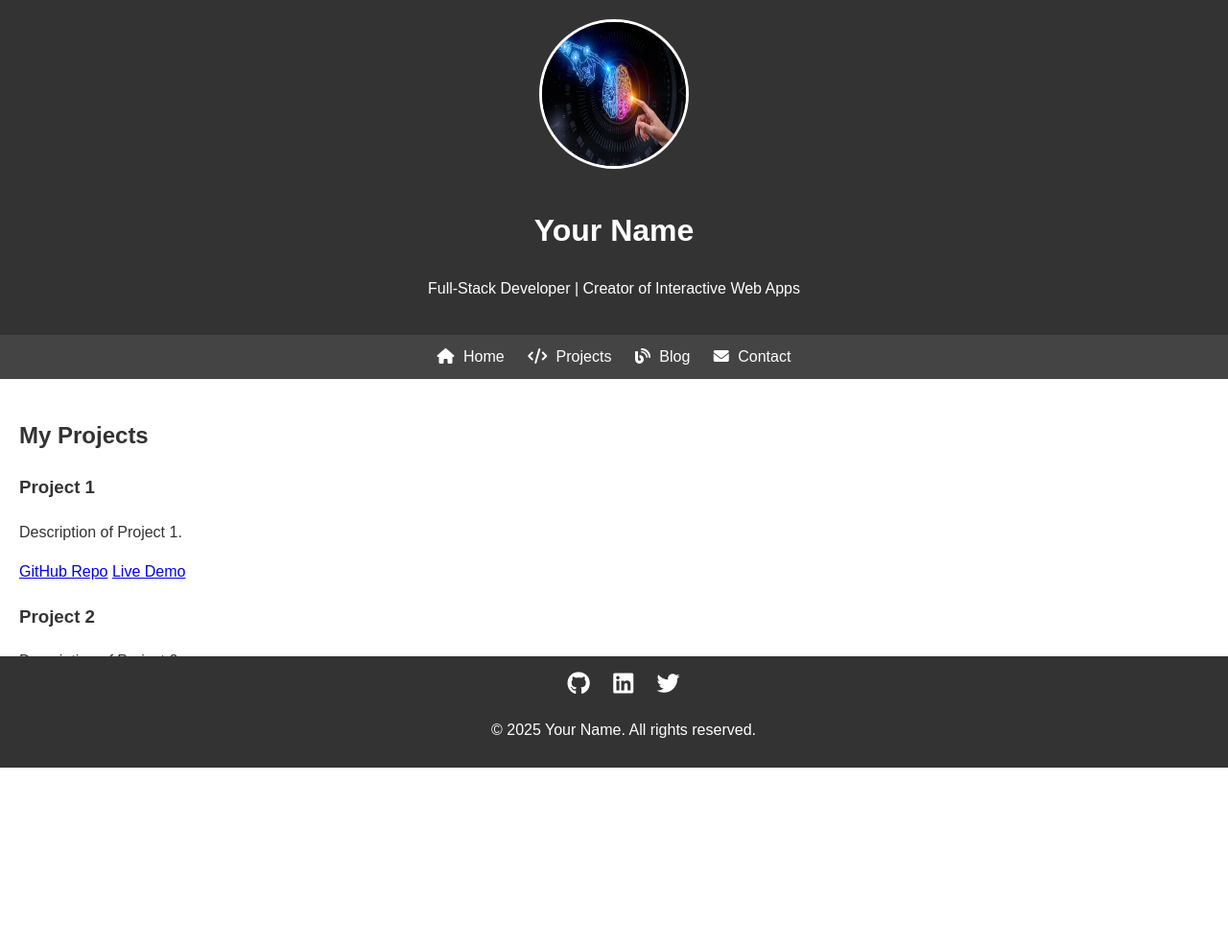
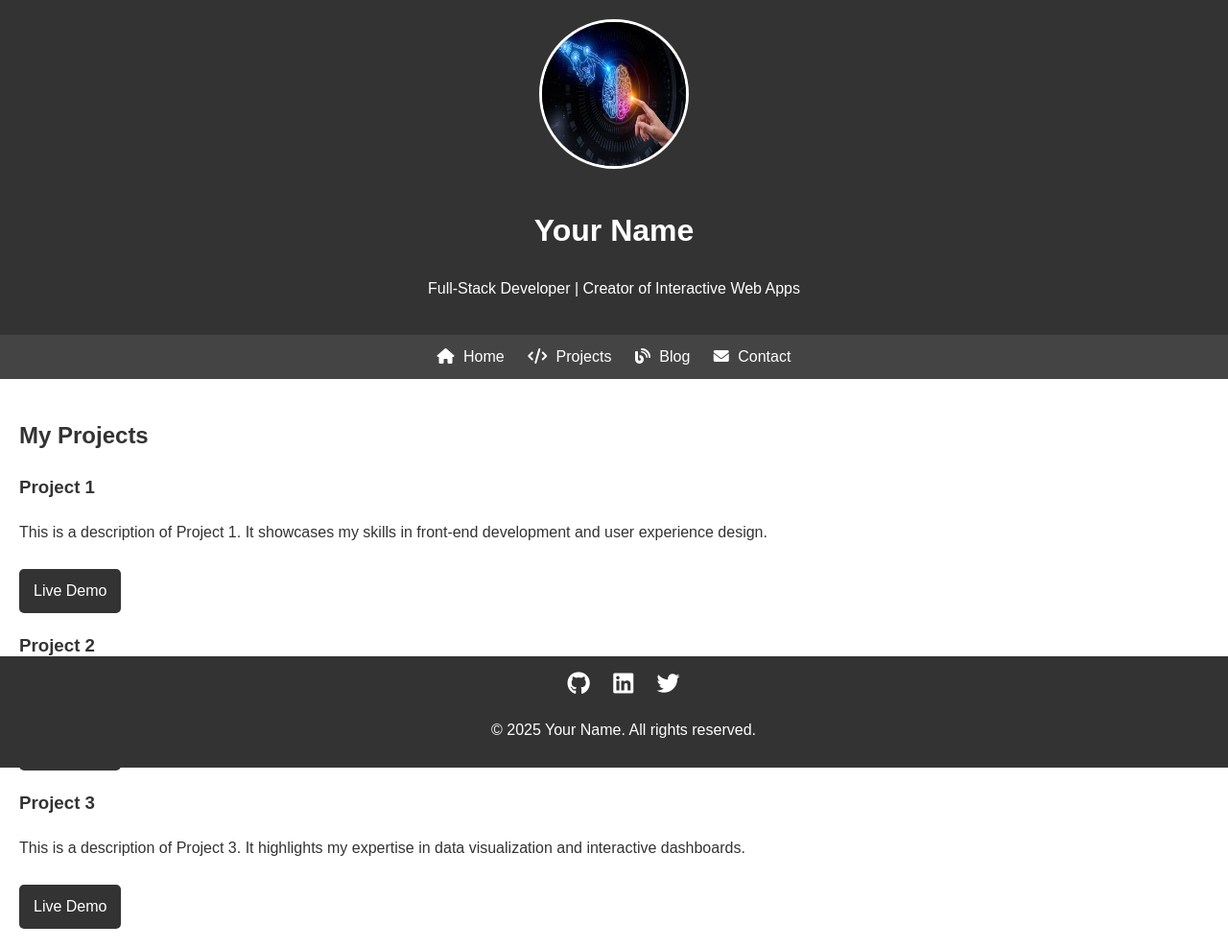
Before and after one commit to Urbanprgmr/mywebapps, a plain HTML site: page projects.html in a window 1280 px wide. Shown: the whole page at 96% size. Before the commit the page ends 800 px from the top, so only its background shows below. Drawn offline with Linux system fonts and the light colour scheme.

Commit message:
Update projects.html

```diff
--- a/projects.html
+++ b/projects.html
@@ -23,15 +23,18 @@
     <h2>My Projects</h2>
     <div class="project">
       <h3>Project 1</h3>
-      <p>Description of Project 1.</p>
-      <a href="https://github.com/your-username/project-1" target="_blank">GitHub Repo</a>
-      <a href="https://project-1-demo.com" target="_blank">Live Demo</a>
+      <p>This is a description of Project 1. It showcases my skills in front-end development and user experience design.</p>
+      <a href="https://project-1-demo.com" target="_blank" class="demo-link">Live Demo</a>
     </div>
     <div class="project">
       <h3>Project 2</h3>
-      <p>Description of Project 2.</p>
-      <a href="https://github.com/your-username/project-2" target="_blank">GitHub Repo</a>
-      <a href="https://project-2-demo.com" target="_blank">Live Demo</a>
+      <p>This is a description of Project 2. It demonstrates my ability to build scalable back-end systems using modern technologies.</p>
+      <a href="https://project-2-demo.com" target="_blank" class="demo-link">Live Demo</a>
+    </div>
+    <div class="project">
+      <h3>Project 3</h3>
+      <p>This is a description of Project 3. It highlights my expertise in data visualization and interactive dashboards.</p>
+      <a href="https://project-3-demo.com" target="_blank" class="demo-link">Live Demo</a>
     </div>
   </main>
   <footer>
```
